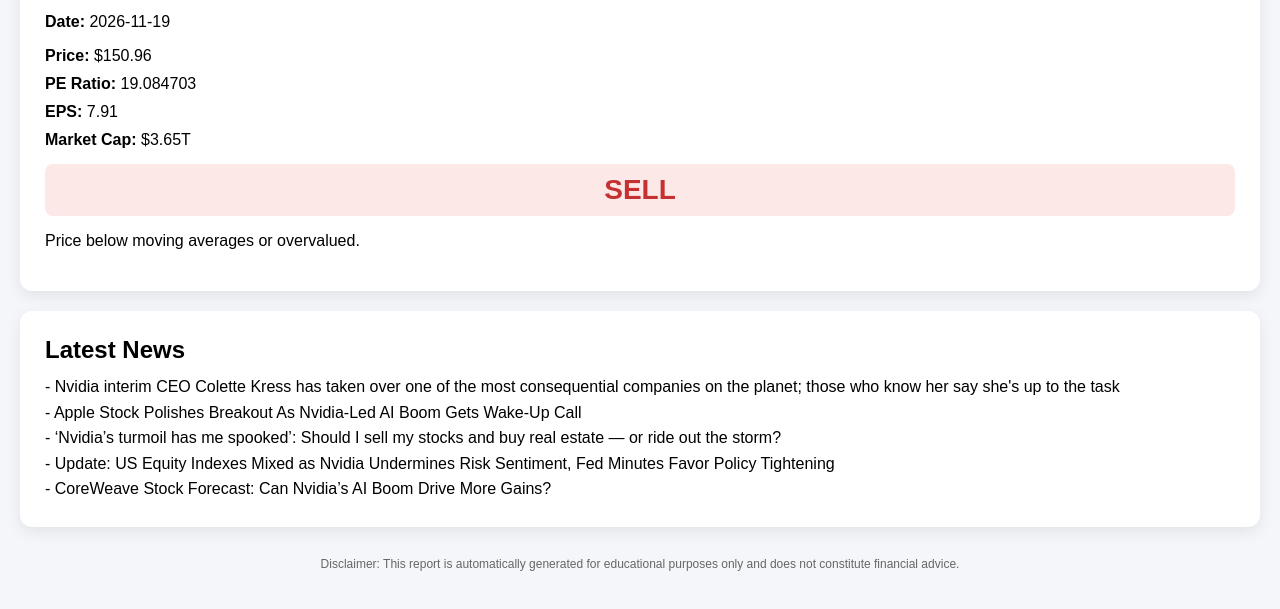
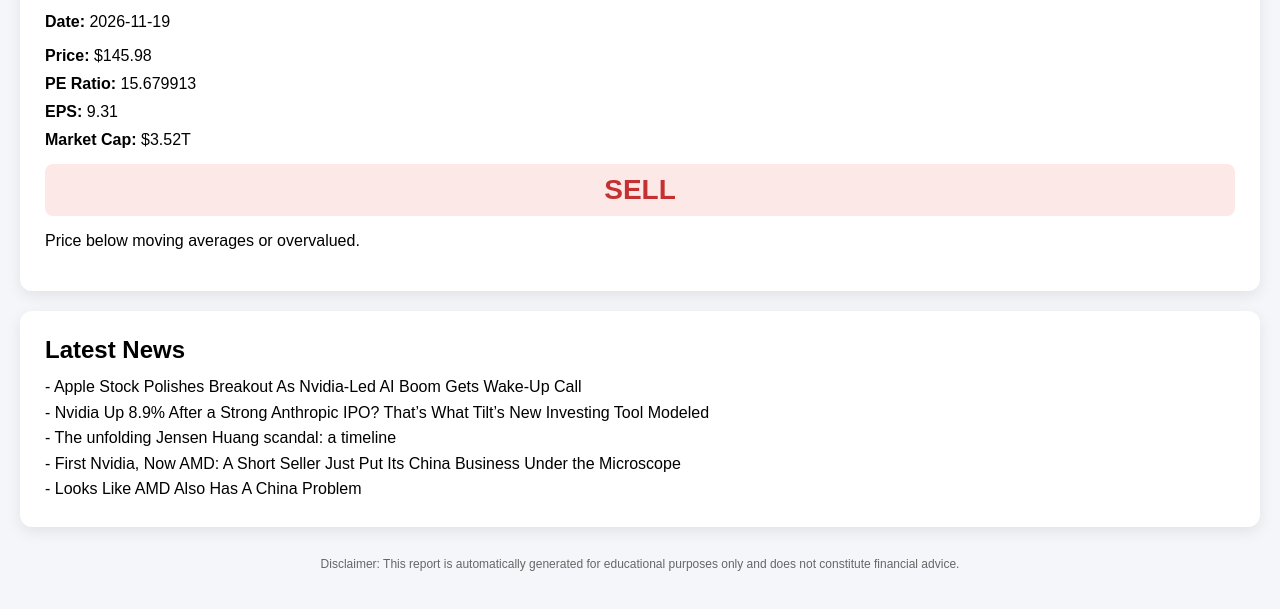
Before and after one commit to peggytao/nvda-daily-report, a plain HTML site: page index.html in a window 1280 px wide. Shown: the part 85-694 px from the top of the page. Drawn offline with Linux system fonts and the light colour scheme.

Commit message:
Daily NVDA update

```diff
--- a/index.html
+++ b/index.html
@@ -23,22 +23,22 @@ h1, h2 { margin:0 0 10px 0; }
 
 <div class="card">
 <h1>NVDA Daily Stock Report</h1>
-<p><strong>Date:</strong> <span id="report-date">2026-11-18</span></p>
-<div class="metric"><strong>Price:</strong> $150.96</div>
-<div class="metric"><strong>PE Ratio:</strong> 19.084703</div>
-<div class="metric"><strong>EPS:</strong> 7.91</div>
-<div class="metric"><strong>Market Cap:</strong> $3.65T</div>
+<p><strong>Date:</strong> <span id="report-date">2026-11-19</span></p>
+<div class="metric"><strong>Price:</strong> $145.98</div>
+<div class="metric"><strong>PE Ratio:</strong> 15.679913</div>
+<div class="metric"><strong>EPS:</strong> 9.31</div>
+<div class="metric"><strong>Market Cap:</strong> $3.52T</div>
 <div class="recommendation sell">SELL</div>
 <p>Price below moving averages or overvalued.</p>
 </div>
 
 <div class="card">
 <h2>Latest News</h2>
-<div class="analysis-text">- Nvidia interim CEO Colette Kress has taken over one of the most consequential companies on the planet; those who know her say she's up to the task
-- Apple Stock Polishes Breakout As Nvidia-Led AI Boom Gets Wake-Up Call
-- ‘Nvidia’s turmoil has me spooked’: Should I sell my stocks and buy real estate — or ride out the storm?
-- Update: US Equity Indexes Mixed as Nvidia Undermines Risk Sentiment, Fed Minutes Favor Policy Tightening
-- CoreWeave Stock Forecast: Can Nvidia’s AI Boom Drive More Gains?</div>
+<div class="analysis-text">- Apple Stock Polishes Breakout As Nvidia-Led AI Boom Gets Wake-Up Call
+- Nvidia Up 8.9% After a Strong Anthropic IPO? That’s What Tilt’s New Investing Tool Modeled
+- The unfolding Jensen Huang scandal: a timeline
+- First Nvidia, Now AMD: A Short Seller Just Put Its China Business Under the Microscope
+- Looks Like AMD Also Has A China Problem</div>
 </div>
 
 <div class="footer">
```
Also changed, not shown: report/index.html (+10 -10 lines).
